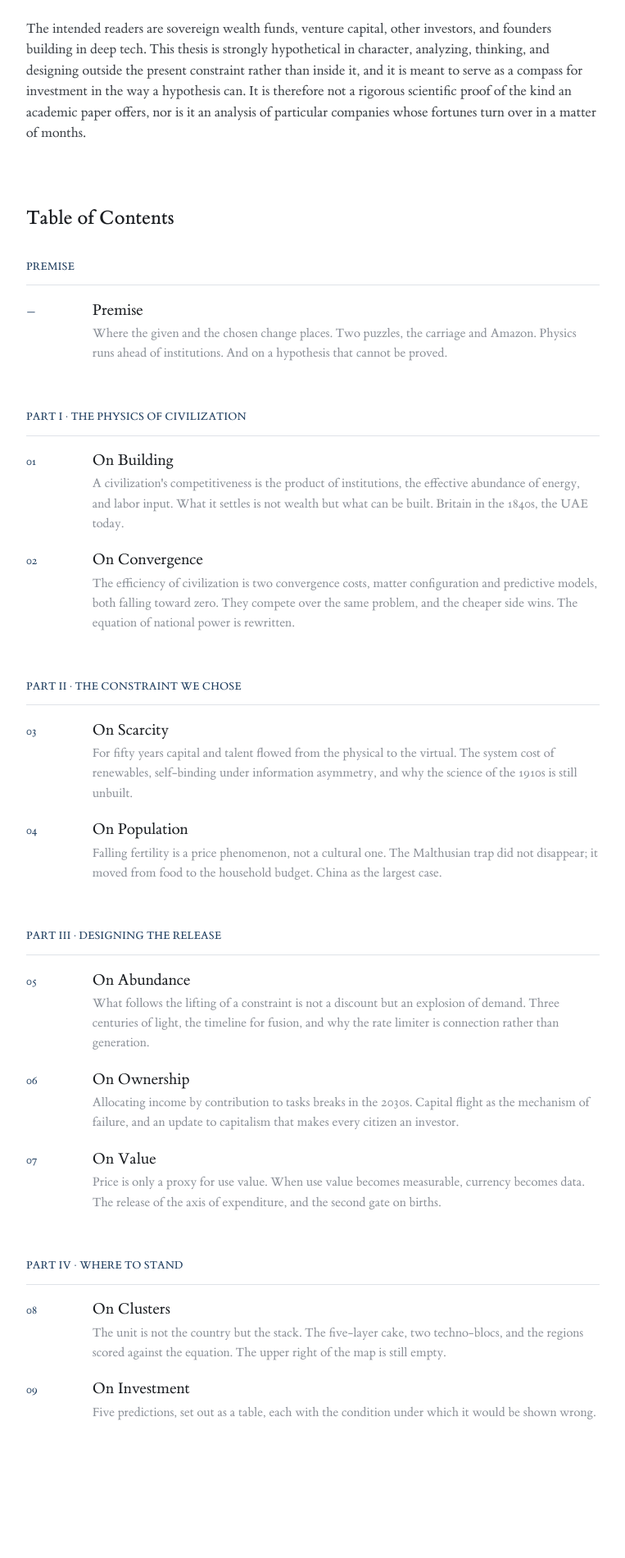
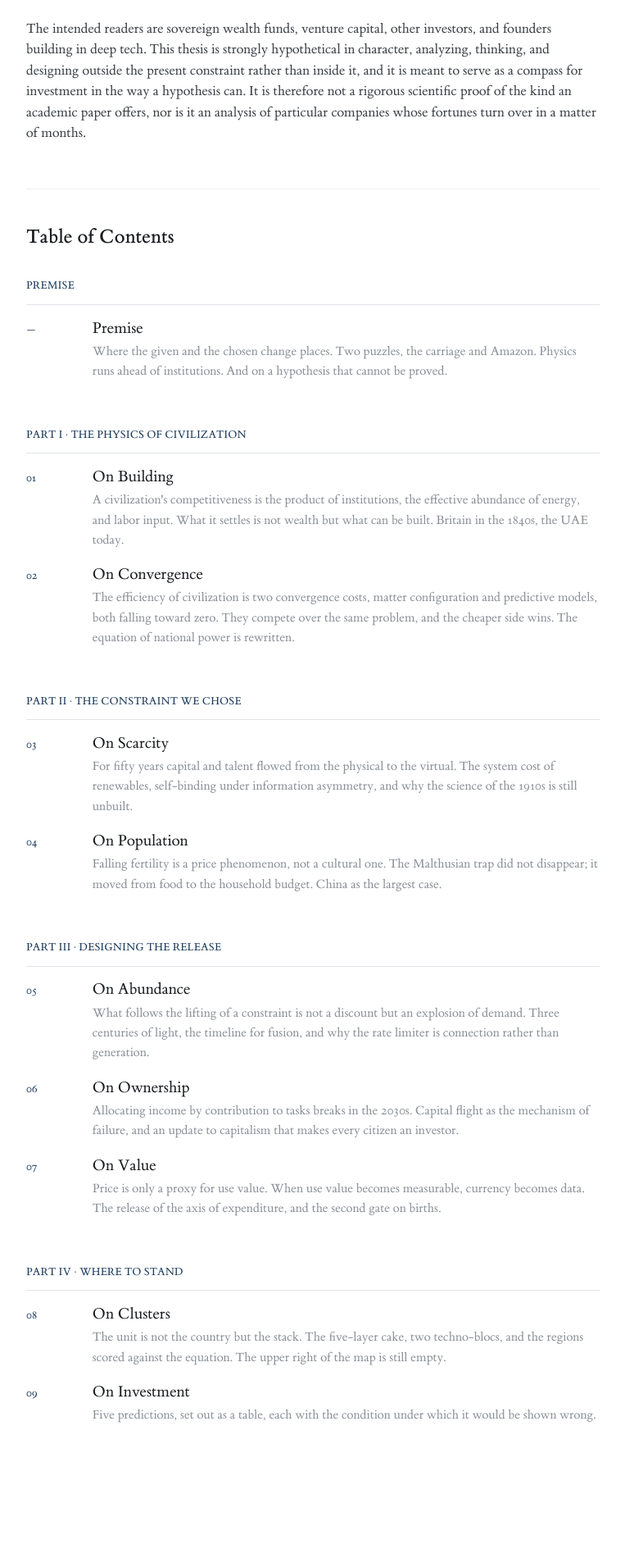
Before and after one commit to arata-hoshino/arata-hoshino.github.io, a Jekyll site: the page built from index.md, in a window 1280 px wide. Shown: the part 1550-3450 px from the top of the page at 82% size, without its empty margins (258-1021 px from the left). Built offline with Jekyll 4.4.1, drawn with Linux system fonts in a browser that asks for light colours.

Commit message:
Rule the break over the contents, and close the contents a tenth
A hairline at the faintest grey on the site now separates the abstract
from the contents, with the break opened out to carry it: 57.9px above
the rule, 43.2 below. Inside the contents the space between chapters and
the space under a category's rule each come down a tenth.

Co-Authored-By: Claude Opus 5 <noreply@anthropic.com>

```diff
--- a/assets/css/style.css
+++ b/assets/css/style.css
@@ -62,6 +62,7 @@
   --muted: #8b9098;    /* labels, captions, metadata */
   --navy: #1b3a5c;     /* the single accent: labels, numbers, links */
   --rule: #dfe3e8;     /* hairlines */
+  --rule-faint: #ecEFF2; /* the faintest of them */
   --tint: #eef1f5;     /* pale panels */
   --tint-soft: #f7f9fb; /* the palest ground: the epigraph */
   --mark: #fdf3c8;
@@ -613,10 +614,12 @@ main {
   margin-top: 3.72rem;
 }
 
-/* the same break to the eye: the line above it sits on a longer leading,
-   so this one is set a shade wider to match it */
+/* The contents opens on a rule, set at the faintest grey the site has,
+   with the break opened out to carry it. */
 .prose .toc-heading {
-  margin-top: 4.692rem;
+  margin-top: 3.4rem;
+  padding-top: 2.7rem;
+  border-top: 1px solid var(--rule-faint);
 }
 
 .epigraph blockquote {
@@ -658,7 +661,7 @@ main {
   /* an h3, so it takes the navy uppercase label from .prose h3; the
      margins are set in rem, not in the em of that 0.8em label, and
      scoped so .prose h3 does not outrank them */
-  margin: 3.4rem 0 1.09rem;
+  margin: 3.4rem 0 0.981rem;
   padding-bottom: 0.9em;
   border-bottom: 1px solid var(--rule);
 }
@@ -679,7 +682,7 @@ main {
   grid-template-columns: 3.25em minmax(0, 1fr);
   align-items: baseline;
   gap: 0 1.5em;
-  margin: 0 0 clamp(0.92rem, 1.85vw, 1.2125rem);
+  margin: 0 0 clamp(0.813rem, 1.634vw, 1.071rem);
   padding: 0;
 }
 
```
